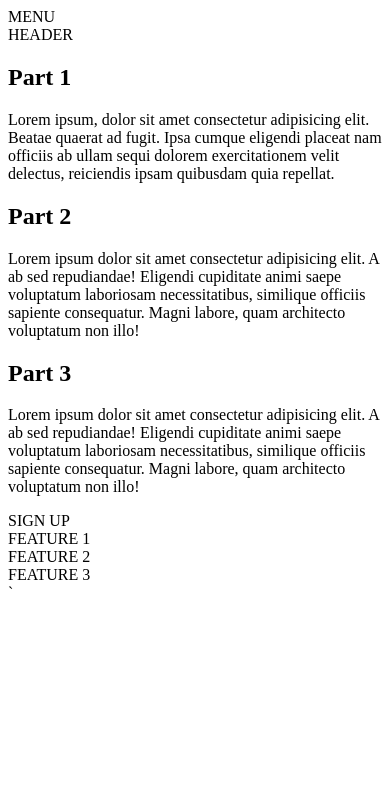
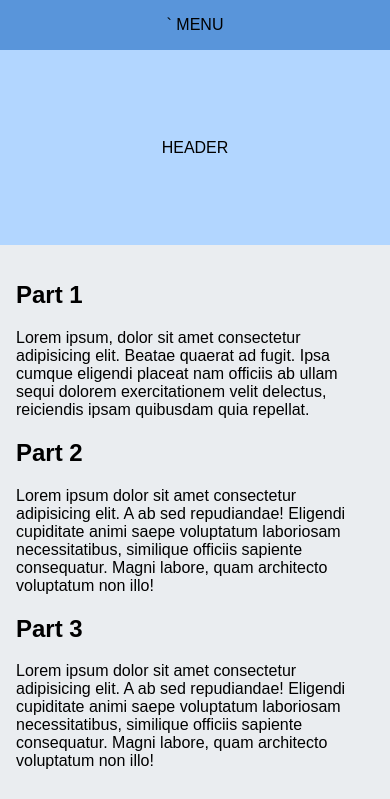
Before and after one commit to jacmerds/responsive-layout, a plain HTML site: page index.html in a window 390 px wide. Shown: the top 799 px of the page. Drawn offline with Linux system fonts and the light colour scheme.

Commit message:
started mobile responsive

```diff
--- a/index.html
+++ b/index.html
@@ -9,7 +9,7 @@
 </head>
 <body>
    <article>
-    <nav>
+    <nav>`
         MENU
     </nav>
     <header>
@@ -24,9 +24,9 @@
         <p>Lorem ipsum dolor sit amet consectetur adipisicing elit. A ab sed repudiandae! Eligendi cupiditate animi saepe voluptatum laboriosam necessitatibus, similique officiis sapiente consequatur. Magni labore, quam architecto voluptatum non illo!</p>
     </main>
     <section id="signup">SIGN UP</section>
-    <section class="feature">FEATURE 1</section>
-    <section class="feature">FEATURE 2</section>
-    <section class="feature">FEATURE 3</section>`
+    <section id="feature-1" class="feature">FEATURE 1</section>
+    <section id="feature-2" class="feature">FEATURE 2</section>
+    <section id="feature-3" class="feature">FEATURE 3</section>
    </article>
 </body>
 </html>
--- a/style.css
+++ b/style.css
@@ -1,4 +1,49 @@
+body {
+    margin: 0;
+    font-family: sans-serif;
+}
 
-h1 {
-    color: rebeccapurple;
+article {
+    display: flex;
+    flex-direction: column;
+    /* flex-wrap: wrap; */
 }
+
+nav {
+    flex: 1 50px;
+    background: #5995da;
+}
+
+header {
+    background: #b2d6ff;
+}
+
+main {
+    /* flex: 6 300px; */
+    padding: 1rem;
+    background: #eaedf0;
+}
+
+#signup {
+    background: #d6e9fe;
+}
+
+#feature-1 {
+    background: #f5cf8e;
+}
+#feature-2 {
+    background: #f09a9d;
+}
+#feature-3 {
+    background: #c8c6fa;
+}
+
+header, section {
+    flex: 3 50vw;
+}
+
+header, nav, section {
+    display: flex;
+    justify-content: center;
+    align-items: center;
+}
```
